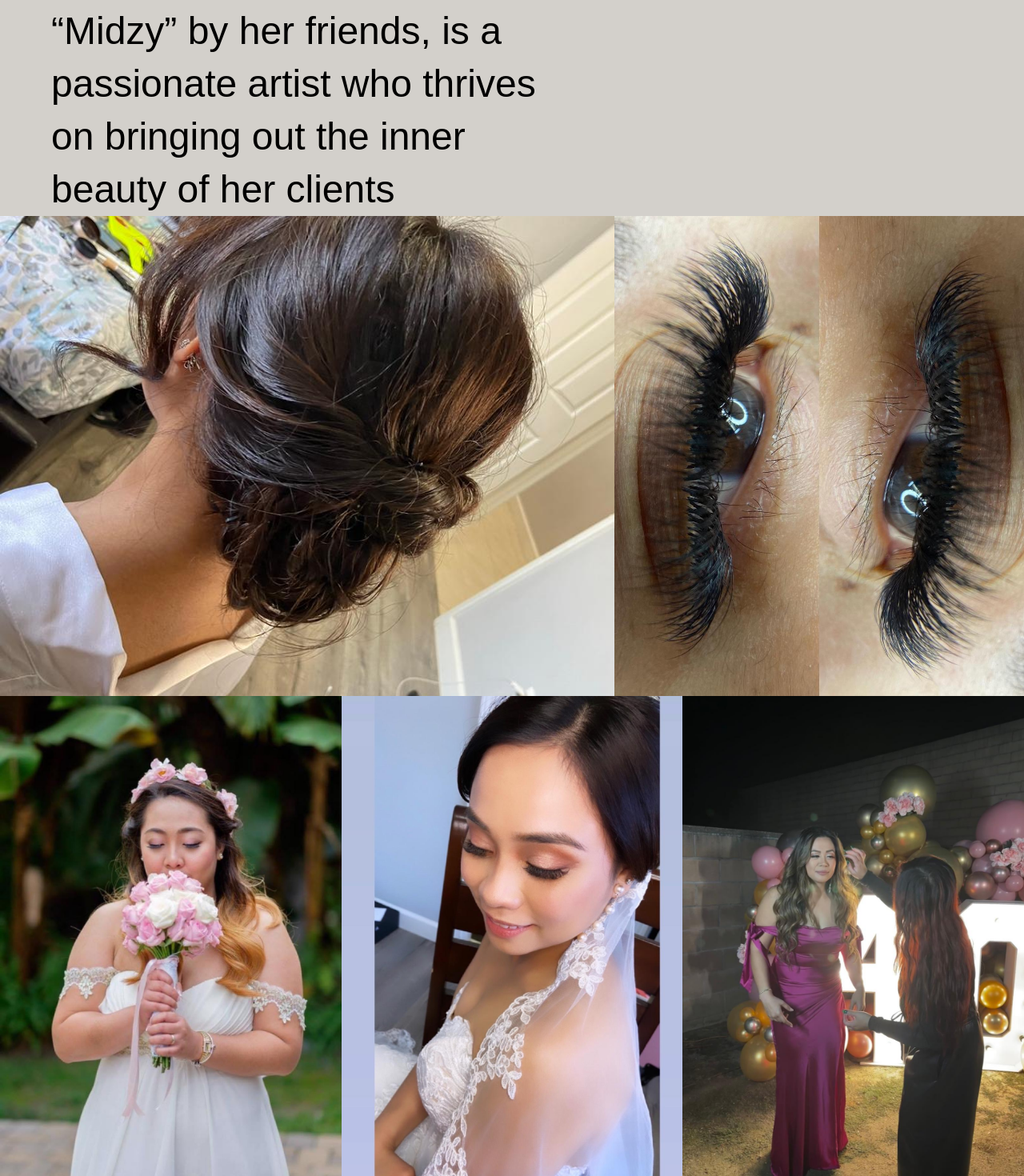
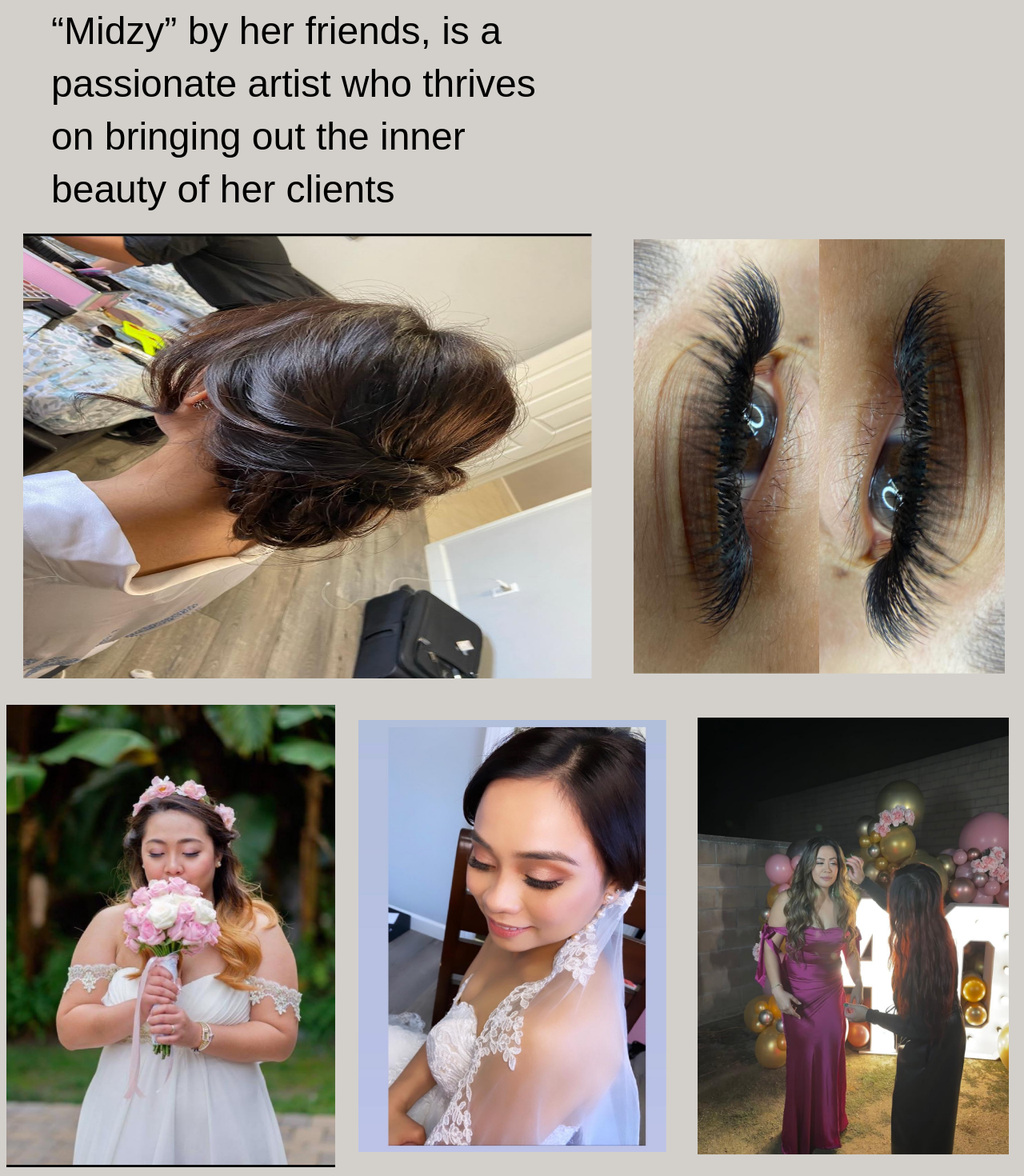
Before and after one commit to midzy0214/midzy-armada, a Next.js app: page / in a window 1280 px wide. Shown: the part 675-2145 px from the top of the page at 80% size. Built offline with nearby package versions, Linux system fonts and the light colour scheme; a web font is replaced by a local one.

Commit message:
added framer motion to images on homepage; converted images on homepage into its own component

```diff
--- /dev/null
+++ b/app/components/HomepageCollage.tsx
@@ -0,0 +1,115 @@
+"use client";
+
+import { motion, useAnimation } from "framer-motion";
+import Image from "next/image";
+import { useEffect } from "react";
+
+export default function HomepageCollage() {
+  const pulsePics1 = useAnimation();
+  const pulsePics2 = useAnimation();
+  const pulsePics3 = useAnimation();
+  const pulsePics4 = useAnimation();
+  const pulsePics5 = useAnimation();
+
+  useEffect(() => {
+    pulsePics1.start({
+      scale: [1, 0.9, 1],
+      transition: {
+        duration: 10,
+        repeat: Infinity,
+        repeatType: "loop",
+      },
+    }),
+      pulsePics2.start({
+        scale: [1, 0.9, 1],
+        transition: {
+          duration: 14,
+          repeat: Infinity,
+          repeatType: "loop",
+        },
+      }),
+      pulsePics3.start({
+        scale: [1, 0.9, 1],
+        transition: {
+          duration: 8,
+          repeat: Infinity,
+          repeatType: "loop",
+        },
+      }),
+      pulsePics4.start({
+        scale: [1, 0.9, 1],
+        transition: {
+          duration: 12,
+          repeat: Infinity,
+          repeatType: "loop",
+        },
+      }),
+      pulsePics5.start({
+        scale: [1, 0.9, 1],
+        transition: {
+          duration: 16,
+          repeat: Infinity,
+          repeatType: "loop",
+        },
+      });
+  }, [pulsePics1, pulsePics2, pulsePics3, pulsePics4, pulsePics5]);
+
+  return (
+    <div
+      className="w-full flex flex-wrap h-[150vh]"
+      style={{ backgroundColor: "rgb(211,208,203)" }}
+    >
+      <div className="w-full flex h-1/2">
+        {" "}
+        <motion.div animate={pulsePics1} className="w-3/5">
+          <Image
+            src="/images/hair.jpg"
+            alt="hair styled with a braid"
+            className="object-fit object-center w-full h-full"
+            width={600}
+            height={500}
+          />
+        </motion.div>
+        <motion.div animate={pulsePics2} className="w-2/5">
+          <Image
+            src="/images/eyelashes.jpg"
+            alt="eyes with eyelash extensions and makeup"
+            className="object-fit object-center w-full h-full"
+            width={600}
+            height={300}
+          />
+        </motion.div>
+      </div>
+      <div className="w-full flex h-1/2">
+        {" "}
+        <motion.div animate={pulsePics3} className="w-1/3">
+          <Image
+            src="/images/hair-makeup-4.jpg"
+            alt="woman with makeup done, holding a boquet of flowers"
+            className="object-fit object-center w-full h-full"
+            width={600}
+            height={500}
+          />
+        </motion.div>
+        <motion.div animate={pulsePics4} className="w-1/3">
+          <Image
+            src="/images/hair-makeup-6.jpg"
+            alt="woman with makeup done, with eyes closed, showing off her eyelashes"
+            className="object-fit object-center w-full h-full"
+            width={600}
+            height={500}
+          />
+        </motion.div>
+        <motion.div animate={pulsePics5} className="w-1/3">
+          <Image
+            src="/images/hair-makeup-8.jpg"
+            alt="Midzy adjusting a clients makeup"
+            className="object-fit object-center w-full h-full"
+            width={600}
+            height={500}
+          />
+        </motion.div>
+      </div>
+    </div>
+  );
+}
--- /dev/null
+++ b/app/components/UseWindowSize.tsx
@@ -0,0 +1,19 @@
+import { useEffect, useState } from "react";
+
+export function useWindowSize() {
+  const [windowSize, setWindowSize] = useState({ width: 0, height: 0 });
+
+  useEffect(() => {
+    function handleResize() {
+      setWindowSize({
+        width: window.innerWidth,
+        height: window.innerHeight,
+      });
+    }
+    window.addEventListener("resize", handleResize);
+    handleResize();
+
+    return () => window.removeEventListener("resize", handleResize);
+  }, []);
+  return windowSize;
+}
--- a/app/page.tsx
+++ b/app/page.tsx
@@ -1,7 +1,7 @@
 import { Header } from "./components/Header.";
 import { lexendTera } from "./components/Header.";
 import { kameron } from "./components/Header.";
-import Image from "next/image";
+import HomepageCollage from "./components/HomepageCollage";
 export default function Home() {
   return (
     <main className="min-h-screen">
@@ -23,49 +23,7 @@ export default function Home() {
         </div>
         <div className="w-1/2"> placeholder</div>
       </div>
-      <div className="w-full flex flex-wrap h-[150vh]">
-        <div className="w-full flex  h-1/2">
-          {" "}
-          <Image
-            src="/images/hair.jpg"
-            alt="hair styled with a braid"
-            className="w-3/5 object-cover"
-            width={600}
-            height={500}
-          />
-          <Image
-            src="/images/eyelashes.jpg"
-            alt="eyes with eyelash extensions and makeup"
-            className="w-2/5 object-cover"
-            width={600}
-            height={500}
-          />
-        </div>
-        <div className="w-full flex h-1/2">
-          {" "}
-          <Image
-            src="/images/hair-makeup-4.jpg"
-            alt="woman with makeup done, holding a boquet of flowers"
-            className="w-1/3  object-cover"
-            width={600}
-            height={500}
-          />
-          <Image
-            src="/images/hair-makeup-6.jpg"
-            alt="woman with makeup done, with eyes closed, showing off her eyelashes"
-            className="w-1/3 object-cover"
-            width={600}
-            height={500}
-          />
-          <Image
-            src="/images/hair-makeup-8.jpg"
-            alt="Midzy adjusting a clients makeup"
-            className="w-1/3 object-cover"
-            width={600}
-            height={500}
-          />
-        </div>
-      </div>
+      <HomepageCollage />
     </main>
   );
 }
```
Also changed, not shown: package.json (+6 -5 lines), 1 other file (tests, documents, lock files or other folders).
